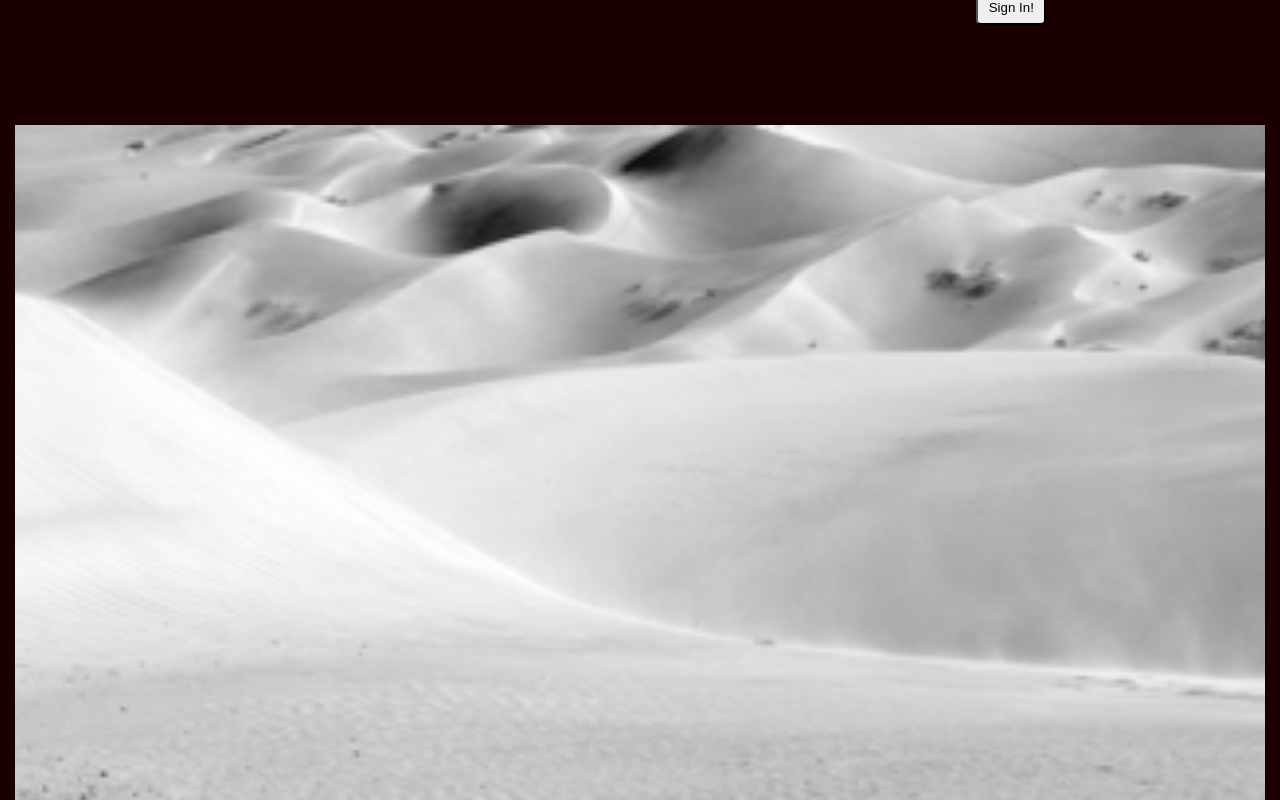
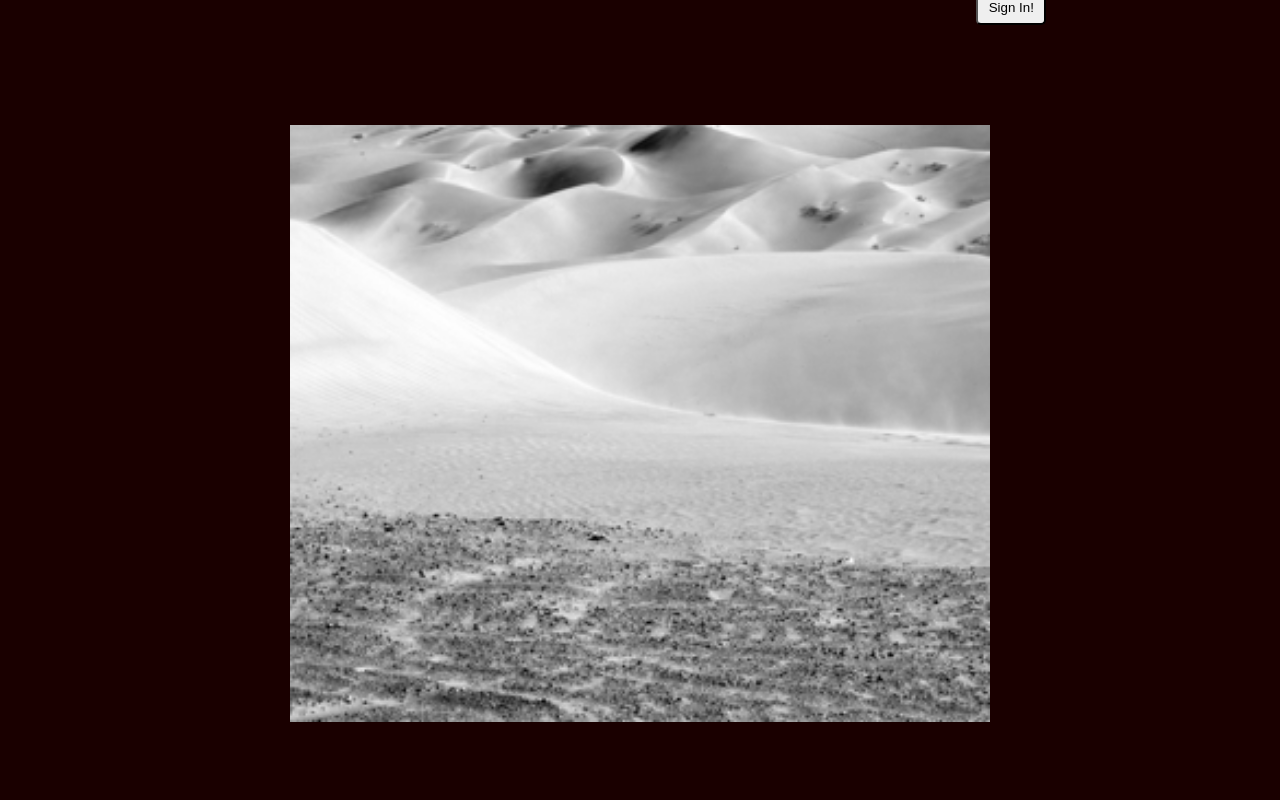
Before and after one commit to guidr-bw/guidr-FE, a React (Create React App) app in the folder guidr/: page / in a window 1280 px wide. Shown: the part 780-1580 px from the top of the page. Built offline with nearby package versions, Linux system fonts and the light colour scheme.

Commit message:
push to github

```diff
--- a/guidr/src/components/login/LoginForm.scss
+++ b/guidr/src/components/login/LoginForm.scss
@@ -13,6 +13,11 @@ input {
 @media screen and (min-width: 800px){
     .loginForm {
         margin: 200px 0;
+    }
+
+    .sandImage {
+        max-width: 700px;
+        margin: 0 auto;
     }
 }
 
```
